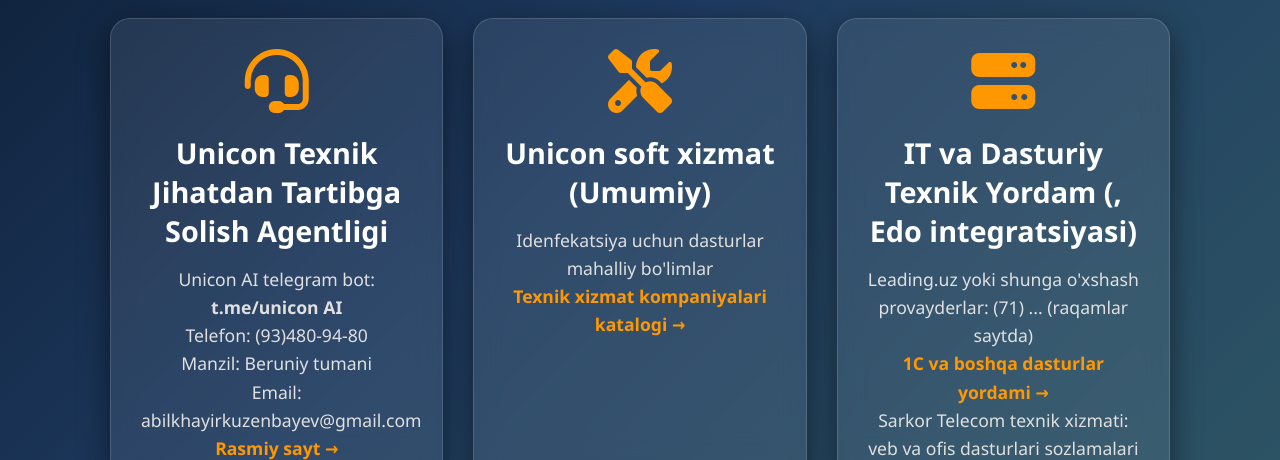
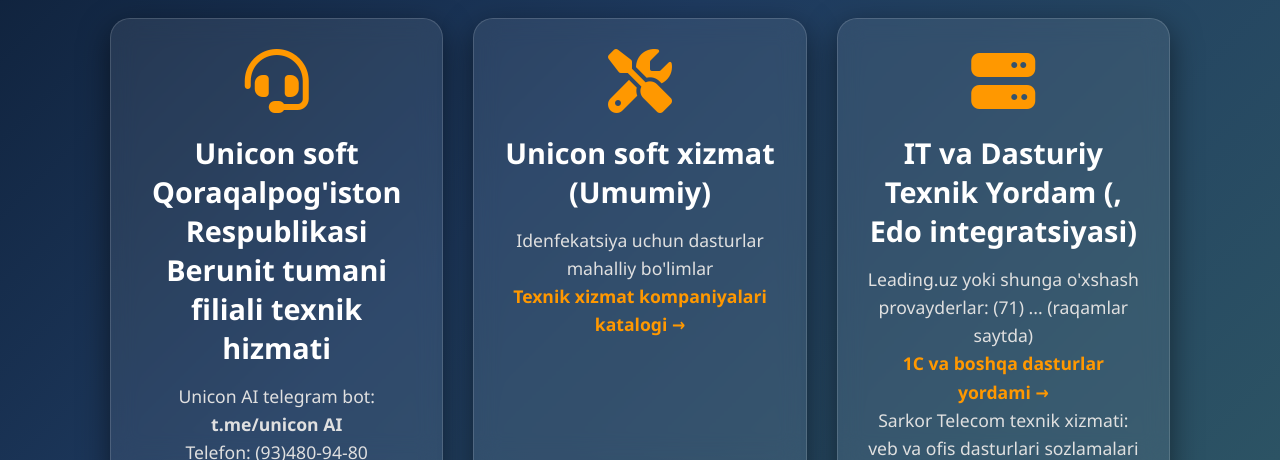
Before and after one commit to Abilkhayir/abilkair.github.io, a plain HTML site: page texnik-xizmat.html in a window 1280 px wide. Shown: the part 340-800 px from the top of the page. Drawn offline with Linux system fonts and the light colour scheme.

Commit message:
Fix HTML formatting and add missing content

```diff
--- a/texnik-xizmat.html
+++ b/texnik-xizmat.html
@@ -155,7 +155,7 @@
 
         <div class="card">
           <i class="fas fa-headset"></i>
-          <h3>Unicon Texnik Jihatdan Tartibga Solish Agentligi</h3>
+          <h3>Unicon soft Qoraqalpog'iston Respublikasi Berunit tumani filiali texnik hizmati</h3>
           <p>Unicon AI telegram bot: <strong>t.me/unicon AI</strong><br>
           Telefon: (93)480-94-80<br>
           Manzil: Beruniy tumani<br>
@@ -221,4 +221,5 @@
   </div>
 
 </body>
+
 </html>
```
